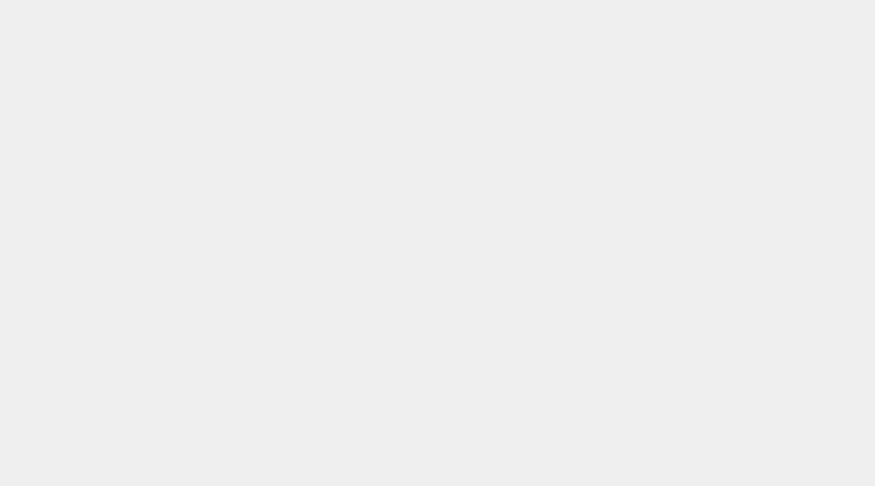
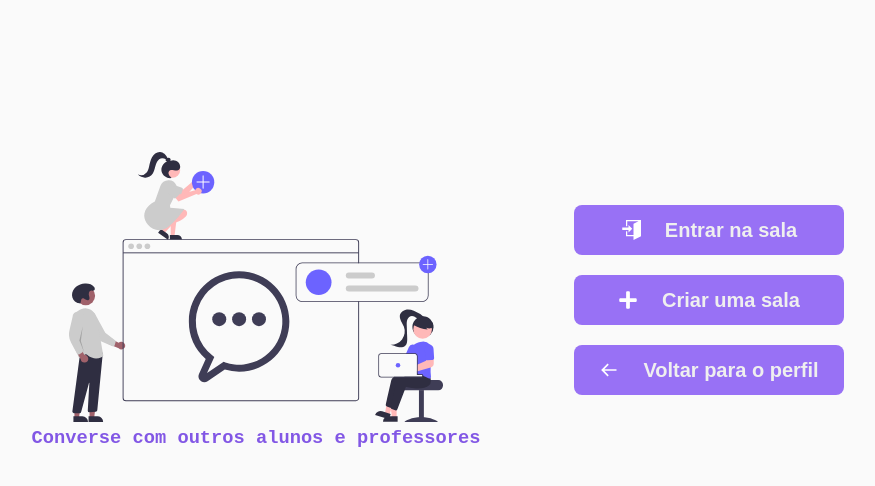
Before and after one commit to Weslley-Borges/Labmistry, a React (Create React App) app in the folder web/: page /chat in a window 1280 px wide. Shown: the top 486 px of the page, without its empty margins (155-1030 px from the left). Built offline with nearby package versions, Linux system fonts and the light colour scheme.

Commit message:
feat(web): add SASS to chat landing page

```diff
--- /dev/null
+++ b/web/src/assets/styles/pages/chat/landingChat.scss
@@ -0,0 +1,70 @@
+#page-landingChat {
+  width: 100vw; height: 100vh;
+  color: var(--color-primary);
+  background-color: var(--color-box-base);
+
+  .page-landingChat-content {
+    display: flex; justify-content: center; align-items: center;
+    width: 90vw;
+    transform:translateY(50%);
+
+    .image-wrapper {
+      width: 50%;
+      height: 30rem;
+      border-radius: 0.5rem;
+      display: flex; justify-content: center; align-items: center;
+      flex-direction: column;
+      transition: all 200ms cubic-bezier(0.075, 0.82, 0.165, 1);
+      img {
+        height: 90% ;
+      }
+      h3{
+        margin-top: 0.5rem;
+      }
+    }
+    .buttons-wrapper {
+      display:flex; justify-content: center;
+      flex-direction: column;
+      margin-left: 3rem;
+      a{
+        width: 30rem; max-width: 90%; height: 5rem;
+        border-radius: 0.8rem;
+        font: 700 2.0rem Arial;
+
+        display: flex; align-items: center; justify-content: center;
+        text-decoration: none;
+        color: var(--color-background);
+        transition: background-color 0.2s;
+
+        background-color: var(--color-primary-ligther);
+        &:hover {
+          background-color: var(--color-primary-ligth)
+        }
+
+        .image {
+          margin-right:2.4rem;
+          width: 2rem;
+        }
+        + a{
+          margin-top: 2rem;
+        }
+
+      }
+    }
+  }
+}
+
+@media(max-width: 800px) {
+  .page-landingChat-content{
+    flex-direction: column;
+    padding-bottom: 1rem;
+
+    .image-wrapper{
+      position:fixed;
+      transform:scale(0)
+    }
+    .buttons-wrapper{
+      margin: 0 auto;
+    }
+  }
+}
--- a/web/src/pages/chat/landingChat.tsx
+++ b/web/src/pages/chat/landingChat.tsx
@@ -1,17 +1,39 @@
 import React from 'react'
 import { Link } from 'react-router-dom'
 
+import { ImEnter } from 'react-icons/im'
+import { FaPlus } from 'react-icons/fa'
+import { BiArrowBack } from 'react-icons/bi'
+
 import '../../assets/styles/pages/chat/landingChat.scss'
+import GroupChat from '../../assets/images/groupChat.svg'
+
 
 /*
-	src/pages/classroom/landing.tsx, 11/18/2020
+	src/pages/chat/landingChat.tsx, 11/18/2020
 	Author: Weslley Borges dos Santos
 	Este arquivo é o frontend da landing page dos chats
 */
 
-export default function Landing() {
+export default function LandingChat() {
 	return (
 		<div id="page-landingChat">
-
+			<div className="page-landingChat-content">
+				<div className="image-wrapper">
+					<img src={GroupChat} alt="GroupChat"/>
+					<h3>Converse com outros alunos e professores</h3>
+				</div>
+				<div className="buttons-wrapper">
+					<Link to="/" className="button">
+						<ImEnter color="#FFF" className="image"/>Entrar na sala
+					</Link>
+					<Link to="/" className="button">
+						<FaPlus color="#FFF" className="image"/>Criar uma sala
+					</Link>
+					<Link to="/" className="button">
+						<BiArrowBack color="#FFF" className="image"/>Voltar para o perfil
+					</Link>
+				</div>
+			</div>
 		</div>
 )}
--- a/web/src/routes.tsx
+++ b/web/src/routes.tsx
@@ -2,6 +2,7 @@ import React from 'react'
 import { BrowserRouter, Route, Switch } from 'react-router-dom'
 
 import Landing from './pages/landing'
+import LandingChat from './pages/chat/landingChat'
 import Login from './pages/login'
 import ChooseRegister from './pages/chooseRegister'
 import RegisterStudent from './pages/registerStudent'
@@ -24,6 +25,7 @@ export default function Routes() {
 				<Route path="/user/teacher" exact component={TeacherProfile}/>
 
 				<Route path="/periodc" exact component={PeriodicTable}/>
+				<Route path="/chat" exact component={LandingChat}/>
       </Switch>
 		</BrowserRouter>
 )}
```
